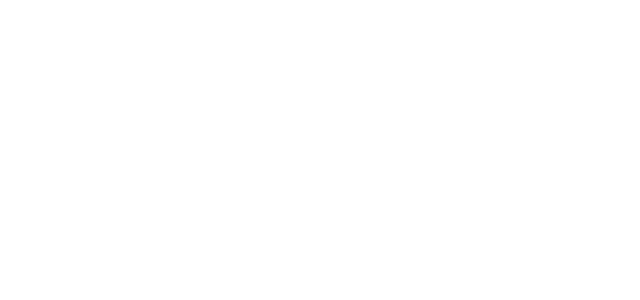
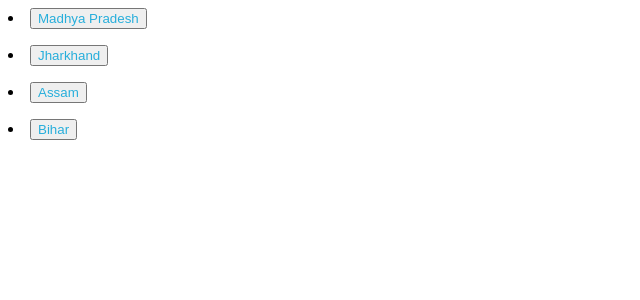
Before and after one commit to raghavendra95r/React-Assignments-Set-2---Nested-List, a React app: page / in a window 1280 px wide. Shown: the top 300 px of the page, without its empty margins (0-640 px from the left). Built offline with nearby package versions, Linux system fonts and the light colour scheme.

Commit message:
added project

```diff
--- a/src/components/App.js
+++ b/src/components/App.js
@@ -1,5 +1,6 @@
 import React, { Component, useState } from "react";
 import "./../styles/App.css";
+import States from './States';
 
 // Do not alter the states const and values inside it.
 const states = [
@@ -155,7 +156,14 @@
 ];
 
 function App() {
-  return <div id="main"></div>;
+
+  return <div id="main">
+{
+  states.map((state,i)=> {
+    return <States state={state} id={i+1} />
+  } )
+}
+  </div>;
 }
 
 export default App;
--- /dev/null
+++ b/src/components/Cities.js
@@ -0,0 +1,24 @@
+import React, { useState } from "react";
+import Towns from './Towns';
+
+
+const Cities = (props) => {
+    let [click ,setClick] = useState(false)
+    return (
+        <div>
+               <li onClick={()=> setClick(!click)} >
+                <button>{props.city.name} </button>
+            </li>
+            <ul>
+                {click ? props.city.towns.map((town ,i) => {
+                    return (
+                        <Towns towns={towns} id={i+1} />
+                    )
+                }) : " "}
+            </ul>
+
+        </div>
+    )
+}
+
+export default Cities;
--- /dev/null
+++ b/src/components/States.js
@@ -0,0 +1,22 @@
+import React, { useState } from "react";
+import Cities from "./Cities";
+
+const States = (props) => {
+    let [click ,setClick] = useState(false)
+    return (
+        <div>
+            <li onClick={()=> setClick(!click)} id={`state${props.id}`}>
+                <button>{props.state.name} </button>
+            </li>
+            <ul>
+                {click ? props.state.cities.map((city ,i) => {
+                    return (
+                        <Cities city={city} id={i+1} />
+                    )
+                }) : " "}
+            </ul>
+        </div>
+    )
+}
+
+export default States;
--- /dev/null
+++ b/src/components/Towns.js
@@ -0,0 +1,15 @@
+import React, { useState } from "react";
+
+
+
+const Towns = (props) => {
+    return (
+        <div>
+             <li >
+                <button>{props.towns.name} </button>
+            </li>
+        </div>
+    )
+}
+
+export default Towns;
```
